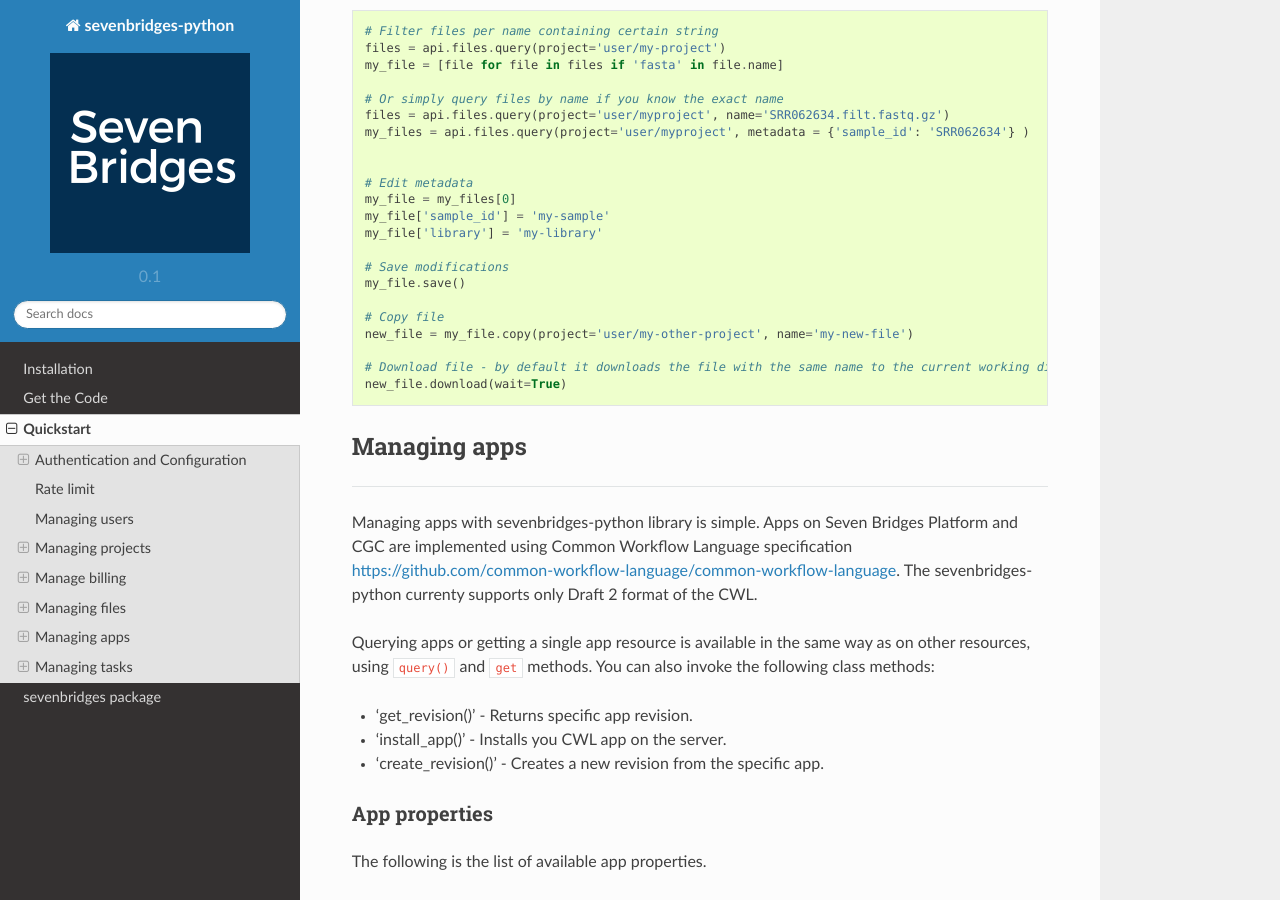
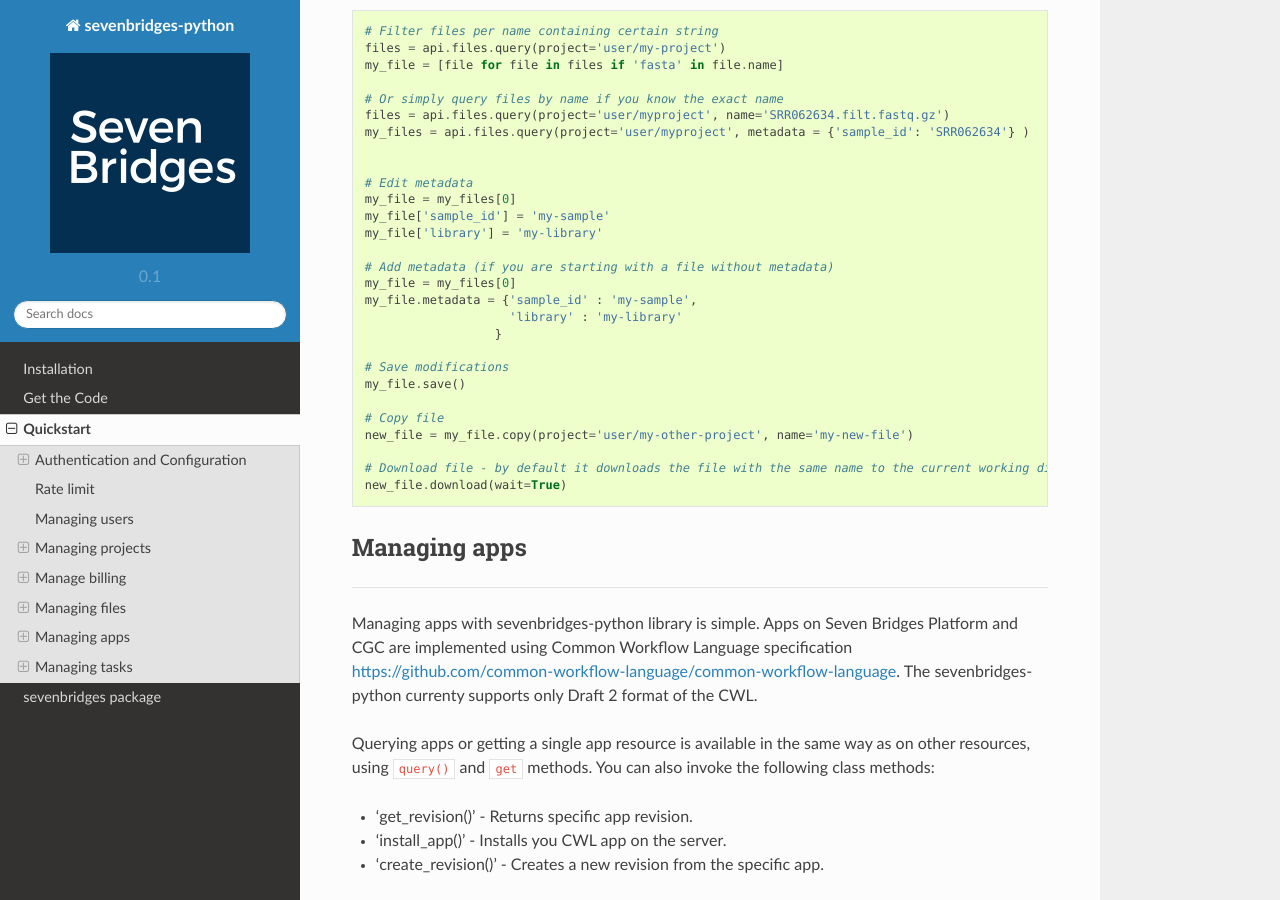
Before and after one commit to sbg/sevenbridges-python, a Sphinx documentation site: the page built from docs/quickstart.rst, in a window 1280 px wide and 900 px high, scrolled down 9054 px. Built offline with Sphinx 7.4.7 and the Read the Docs theme 2.0.0, drawn with Linux system fonts in a browser that asks for light colours.

Commit message:
Added short segement for setting metadata for files without any, different than appending/modifying

```diff
--- a/docs/quickstart.rst
+++ b/docs/quickstart.rst
@@ -492,6 +492,12 @@
     my_file['sample_id'] = 'my-sample'
     my_file['library'] = 'my-library'
 
+    # Add metadata (if you are starting with a file without metadata)
+    my_file = my_files[0]
+    my_file.metadata = {'sample_id' : 'my-sample',
+                        'library' : 'my-library'
+                      }
+
     # Save modifications
     my_file.save()
 
```
